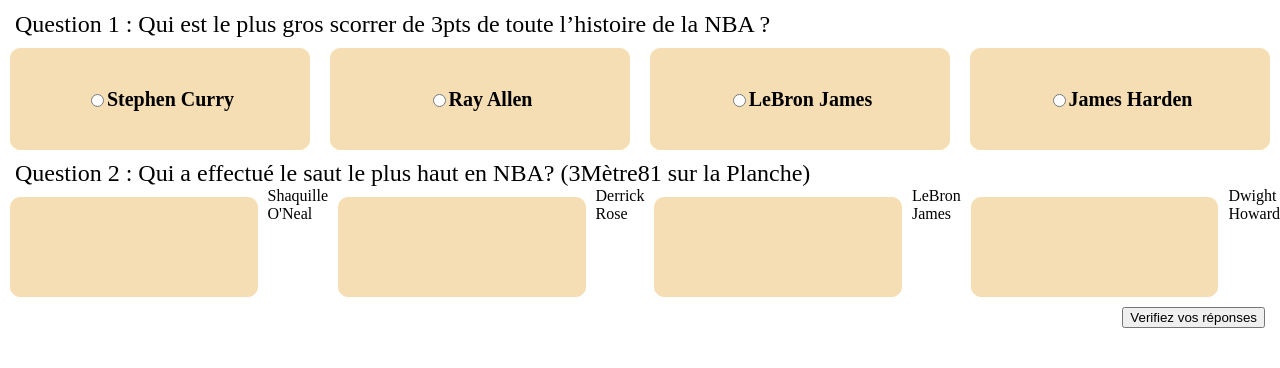
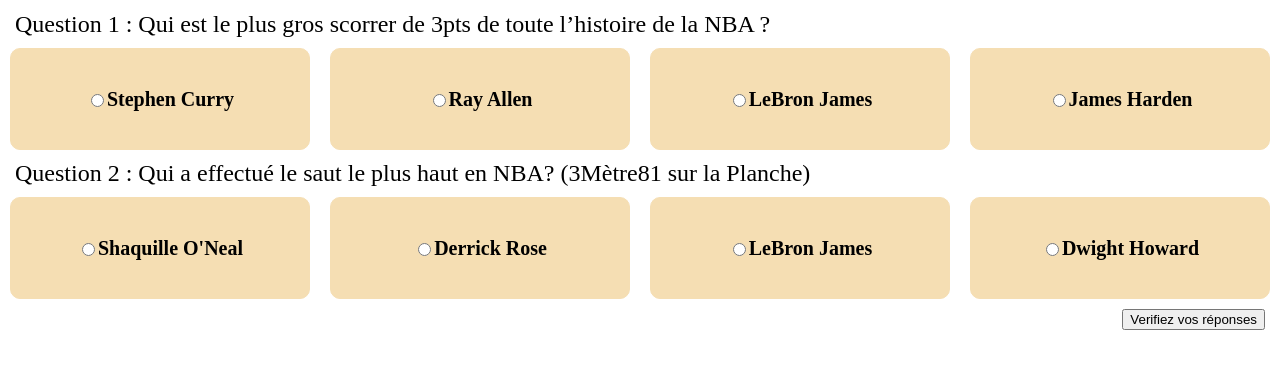
Before and after one commit to AsuraMoon/Formation-DWWM, a plain HTML site: page QuizzNBA/Quizz.html in a window 1280 px wide. Shown: the part 108-476 px from the top of the page. Drawn offline with Linux system fonts and the light colour scheme.

Commit message:
ButtonQ2
mise en palce des boutons Question2 fonctionnel

```diff
--- a/QuizzNBA/Quizz.html
+++ b/QuizzNBA/Quizz.html
@@ -20,16 +20,16 @@
             </div>
             <section class="groupeReponse">
                 <div class="reponse" class="reponseFausse">
-                    <input type="radio" name="repose1"> Stephen Curry </imput>
+                    <input type="radio" name="reponse1"> Stephen Curry </imput>
                 </div>
                 <div class="reponse" class="reponseJuste">
-                    <input type="radio" name="repose1"> Ray Allen </imput>
+                    <input type="radio" name="reponse1"> Ray Allen </imput>
                 </div>
                 <div class="reponse" class="reponseFausse">
-                    <input type="radio" name="repose1"> LeBron James </imput>
+                    <input type="radio" name="reponse1"> LeBron James </imput>
                 </div>
                 <div class="reponse" class="reponseFausse">
-                    <input type="radio" name="repose1"> James Harden </imput>
+                    <input type="radio" name="reponse1"> James Harden </imput>
                 </div>
             </section>
         </div>
@@ -41,18 +41,18 @@
                 Question 2 : Qui a effectué le saut le plus haut en NBA? (3Mètre81 sur la Planche)
             </div>
             <section class="groupeReponse">
-                <input type="button" class="reponse" class="reponseFausse">
-                    Shaquille O'Neal
-                </input>
-                <input type="button" class="reponse" class="reponseFausse">
-                    Derrick Rose
-                </input>
-                <input type="button" class="reponse" class="reponseFausse">
-                    LeBron James
-                </input>
-                <input type="button" class="reponse" class="reponseJuste">
-                    Dwight Howard
-                </input>
+                <div class="reponse" class="reponseFausse">
+                    <input type="radio" name="reponse2"> Shaquille O'Neal </imput>
+                </div>
+                <div class="reponse" class="reponseFausse">
+                    <input type="radio" name="reponse2"> Derrick Rose </imput>
+                </div>
+                <div class="reponse" class="reponseFausse">
+                    <input type="radio" name="reponse2"> LeBron James </imput>
+                </div>
+                <div class="reponse" class="reponseJuste">
+                    <input type="radio" name="reponse2"> Dwight Howard </input>
+                </div>
             </section>
         </div>
         <!--fin question 2-->
```
